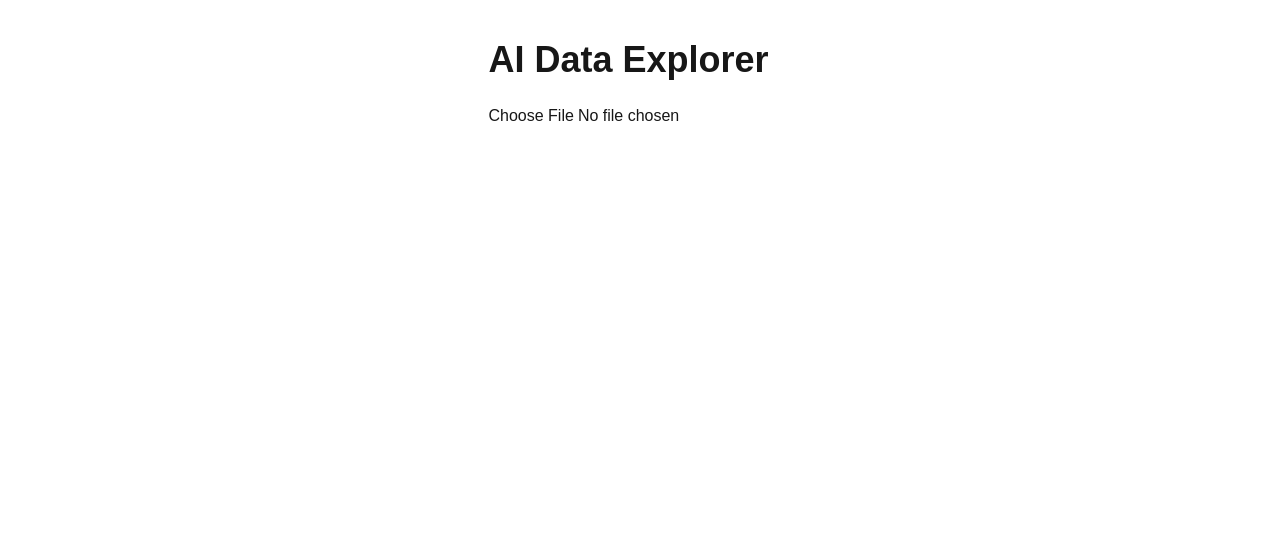
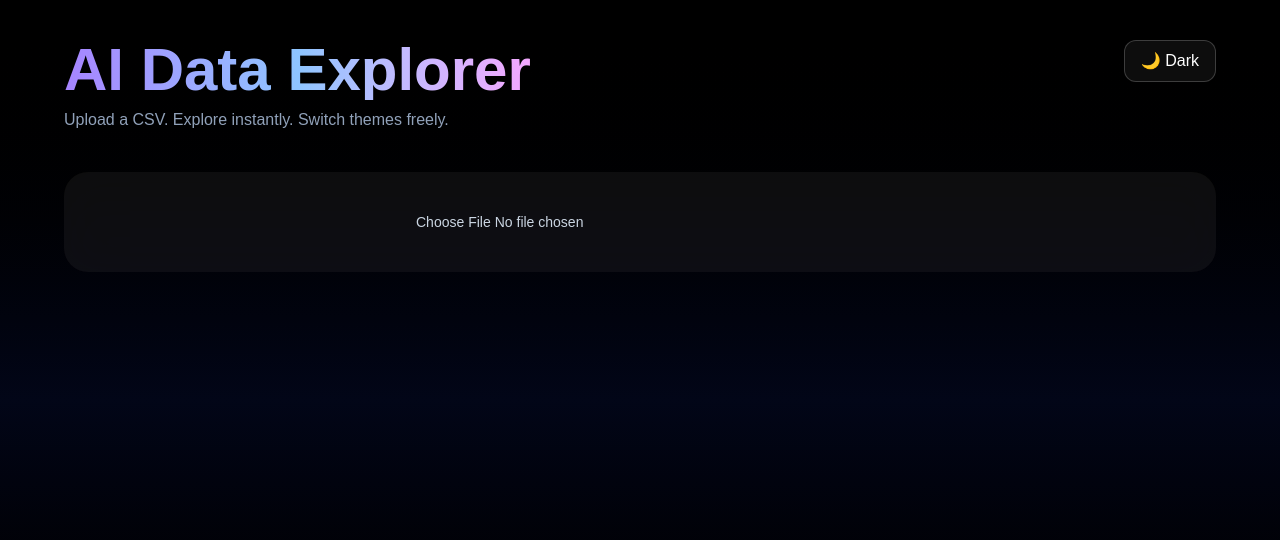
Before and after one commit to AndrewPJ2002/ai-data-explorer, a Next.js app in the folder frontend/: page / in a window 1280 px wide. Shown: the top 540 px of the page. Built offline with nearby package versions, Linux system fonts and the light colour scheme.

Commit message:
updated the UI

```diff
--- a/frontend/src/app/page.tsx
+++ b/frontend/src/app/page.tsx
@@ -1,6 +1,6 @@
 "use client";
 
-import { useState } from "react";
+import { useEffect, useState } from "react";
 import {
   BarChart,
   Bar,
@@ -8,10 +8,32 @@ import {
   YAxis,
   Tooltip,
   ResponsiveContainer,
+  CartesianGrid,
 } from "recharts";
 
 export default function Home() {
   const [data, setData] = useState<any>(null);
+  const [theme, setTheme] = useState<"dark" | "light">("dark");
+
+  // Load saved theme
+  useEffect(() => {
+    const saved = localStorage.getItem("theme") as "dark" | "light" | null;
+    if (saved) setTheme(saved);
+  }, []);
+
+  // Apply theme to document
+  useEffect(() => {
+    if (theme === "dark") {
+      document.documentElement.classList.add("dark");
+    } else {
+      document.documentElement.classList.remove("dark");
+    }
+    localStorage.setItem("theme", theme);
+  }, [theme]);
+
+  const toggleTheme = () => {
+    setTheme((prev) => (prev === "dark" ? "light" : "dark"));
+  };
 
   const handleUpload = async (
     event: React.ChangeEvent<HTMLInputElement>
@@ -35,80 +57,143 @@ export default function Home() {
     }
   };
 
-  if (data?.error) {
-    return (
-      <main className="max-w-5xl mx-auto p-10">
-        <h1 className="text-red-500 text-2xl font-bold">
-          Upload Error
-        </h1>
-        <p className="mt-2">{data.error}</p>
-      </main>
-    );
-  }
+  const bg = theme === "dark"
+    ? "bg-gradient-to-b from-black via-slate-950 to-black text-white"
+    : "bg-gradient-to-b from-slate-50 via-white to-slate-100 text-slate-900";
+
+  const card = theme === "dark"
+    ? "bg-white/5 border-white/10"
+    : "bg-white border-slate-200 shadow-md";
+
+  const subText = theme === "dark" ? "text-slate-400" : "text-slate-600";
 
   return (
-    <main className="max-w-5xl mx-auto p-10 space-y-8">
-      <h1 className="text-4xl font-bold mb-6">
+    <main className={`min-h-screen p-10 transition-all ${bg}`}>
+      <div className="max-w-6xl mx-auto space-y-10">
+
+        {/* HEADER */}
+        <div className="flex justify-between items-start">
+          <div className="space-y-2">
+            <h1 className="text-6xl font-black bg-gradient-to-r from-violet-400 via-blue-300 to-fuchsia-300 bg-clip-text text-transparent">
               AI Data Explorer
             </h1>
 
-      <input type="file" accept=".csv" onChange={handleUpload} />
+            <p className={subText}>
+              Upload a CSV. Explore instantly. Switch themes freely.
+            </p>
+          </div>
 
-      {/* ---------------- SUMMARY ---------------- */}
+          {/* THEME TOGGLE */}
+          <button
+            onClick={toggleTheme}
+            className={`px-4 py-2 rounded-xl border transition ${
+              theme === "dark"
+                ? "border-white/20 bg-white/5 hover:bg-white/10"
+                : "border-slate-300 bg-white hover:bg-slate-100"
+            }`}
+          >
+            {theme === "dark" ? "🌙 Dark" : "☀️ Light"}
+          </button>
+        </div>
+
+        {/* UPLOAD */}
+        <div className={`${card} backdrop-blur-xl rounded-3xl p-10 text-center`}>
+          <input
+            type="file"
+            accept=".csv"
+            onChange={handleUpload}
+            className={`
+              block mx-auto w-full max-w-md text-sm cursor-pointer
+              ${theme === "dark" ? "text-slate-300" : "text-slate-700"}
+            `}
+          />
+        </div>
+
+        {/* SUMMARY */}
         {data && (
-        <div className="border rounded-lg p-4 space-y-4">
+          <div className={`${card} backdrop-blur-xl rounded-3xl p-8 space-y-6`}>
+
             <h2 className="text-2xl font-semibold">
-            Dataset Summary
+              Dataset Overview
             </h2>
 
-          <div className="flex gap-10">
+            <div className="flex gap-16">
               <div>
-              <p className="text-sm text-gray-500">Rows</p>
-              <p className="text-xl font-bold">{data.row_count}</p>
+                <p className={subText}>Rows</p>
+                <p className="text-4xl font-bold text-violet-400">
+                  {data.row_count}
+                </p>
               </div>
 
               <div>
-              <p className="text-sm text-gray-500">Columns</p>
-              <p className="text-xl font-bold">{data.column_count}</p>
+                <p className={subText}>Columns</p>
+                <p className="text-4xl font-bold text-blue-400">
+                  {data.column_count}
+                </p>
               </div>
             </div>
 
-          {/* Missing Values */}
             {data?.missing_values && (
               <div>
-              <h3 className="text-xl font-semibold mb-2">
+                <h3 className="text-lg font-semibold mb-3">
                   Missing Values
                 </h3>
 
+                <div className="space-y-1">
                   {Object.entries(data.missing_values).map(
                     ([column, count]: any) => (
                       <p key={column}>
-                    {column}: {String(count)}
+                        <span className="font-medium">{column}</span>
+                        {" → "}
+                        {String(count)}
                       </p>
                     )
                   )}
+                </div>
               </div>
             )}
           </div>
         )}
 
-      {/* ---------------- CHART ---------------- */}
+        {/* CHART */}
         {data?.chart_data?.length > 0 && (
-        <div className="border rounded-lg p-4 space-y-4">
+          <div className={`${card} backdrop-blur-xl rounded-3xl p-8 space-y-4`}>
+
             <h2 className="text-2xl font-semibold">
               Distribution Chart
             </h2>
 
-          <div className="w-full h-[320px]">
+            <div className="h-[380px] w-full">
               <ResponsiveContainer width="100%" height="100%">
                 <BarChart data={data.chart_data}>
-                <XAxis dataKey="name" />
-                <YAxis />
-                <Tooltip />
+                  <CartesianGrid
+                    stroke={theme === "dark" ? "#1f2937" : "#e5e7eb"}
+                    strokeDasharray="4 4"
+                  />
+
+                  <XAxis
+                    dataKey="name"
+                    stroke={theme === "dark" ? "#cbd5e1" : "#374151"}
+                  />
+
+                  <YAxis
+                    stroke={theme === "dark" ? "#cbd5e1" : "#374151"}
+                  />
+
+                  <Tooltip
+                    contentStyle={{
+                      backgroundColor:
+                        theme === "dark" ? "#0b0f19" : "#ffffff",
+                      border: "1px solid #ccc",
+                      borderRadius: "12px",
+                      color: theme === "dark" ? "#fff" : "#111",
+                    }}
+                  />
+
                   <Bar
                     dataKey="value"
-                  fill="#4f46e5"
-                  radius={[6, 6, 0, 0]}
+                    fill="#8b5cf6"
+                    radius={[10, 10, 0, 0]}
                   />
                 </BarChart>
               </ResponsiveContainer>
@@ -116,18 +201,30 @@ export default function Home() {
           </div>
         )}
 
-      {/* ---------------- STATISTICS ---------------- */}
+        {/* STATISTICS */}
         {data?.statistics &&
           Object.keys(data.statistics).length > 0 && (
-          <div className="border rounded-lg p-4 space-y-4">
+            <div className={`${card} backdrop-blur-xl rounded-3xl p-8 space-y-6`}>
+
               <h2 className="text-2xl font-semibold">
                 Statistics
               </h2>
 
+              <div className="grid md:grid-cols-2 gap-6">
                 {Object.entries(data.statistics).map(
                   ([column, stats]: any) => (
-                <div key={column}>
-                  <h3 className="text-lg font-bold">{column}</h3>
+                    <div
+                      key={column}
+                      className={`rounded-2xl p-5 border ${
+                        theme === "dark"
+                          ? "bg-white/5 border-white/10"
+                          : "bg-slate-50 border-slate-200"
+                      }`}
+                    >
+                      <h3 className="text-violet-400 font-semibold mb-3">
+                        {column}
+                      </h3>
+
                       <p>Mean: {stats.mean}</p>
                       <p>Min: {stats.min}</p>
                       <p>Max: {stats.max}</p>
@@ -135,23 +232,29 @@ export default function Home() {
                   )
                 )}
               </div>
+            </div>
           )}
 
-      {/* ---------------- DATA PREVIEW ---------------- */}
+        {/* TABLE */}
         {data?.columns && data?.rows && (
-        <div className="border rounded-lg p-4 space-y-4">
+          <div className={`${card} backdrop-blur-xl rounded-3xl p-8 space-y-4`}>
+
             <h2 className="text-2xl font-semibold">
               Data Preview
             </h2>
 
             <div className="overflow-x-auto">
-            <table className="table-auto border-collapse border border-gray-300">
+              <table className="min-w-full border-collapse">
                 <thead>
                   <tr>
                     {data.columns.map((column: string) => (
                       <th
                         key={column}
-                      className="border border-gray-300 px-4 py-2"
+                        className={`px-4 py-3 text-left border ${
+                          theme === "dark"
+                            ? "bg-white/10 border-white/10 text-white"
+                            : "bg-slate-100 border-slate-200 text-slate-800"
+                        }`}
                       >
                         {column}
                       </th>
@@ -161,11 +264,18 @@ export default function Home() {
 
                 <tbody>
                   {data.rows.map((row: any, index: number) => (
-                  <tr key={index}>
+                    <tr
+                      key={index}
+                      className="hover:bg-violet-500/10 transition"
+                    >
                       {data.columns.map((column: string) => (
                         <td
                           key={column}
-                        className="border border-gray-300 px-4 py-2"
+                          className={`px-4 py-3 border ${
+                            theme === "dark"
+                              ? "border-white/10 text-slate-200"
+                              : "border-slate-200 text-slate-700"
+                          }`}
                         >
                           {String(row[column] ?? "")}
                         </td>
@@ -177,6 +287,7 @@ export default function Home() {
             </div>
           </div>
         )}
+      </div>
     </main>
   );
 }
```
Lines whose indentation alone changed are shown as unchanged.
